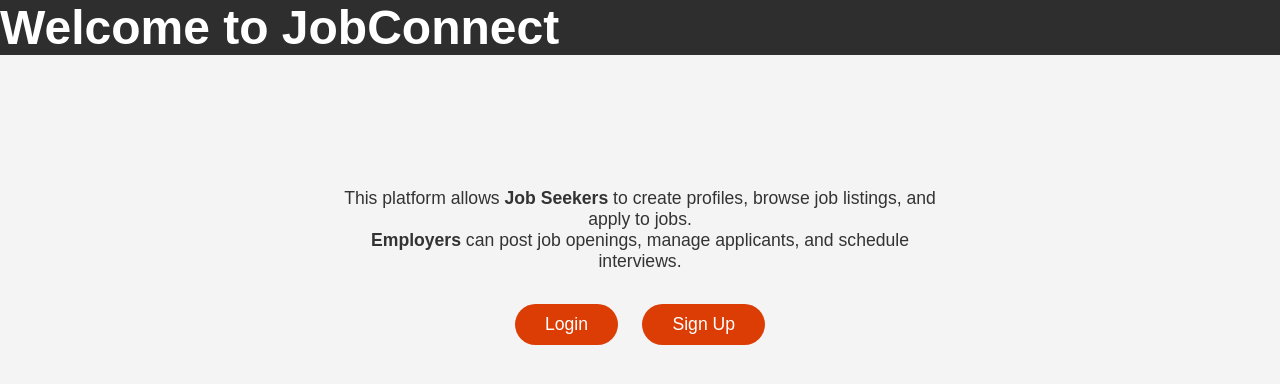
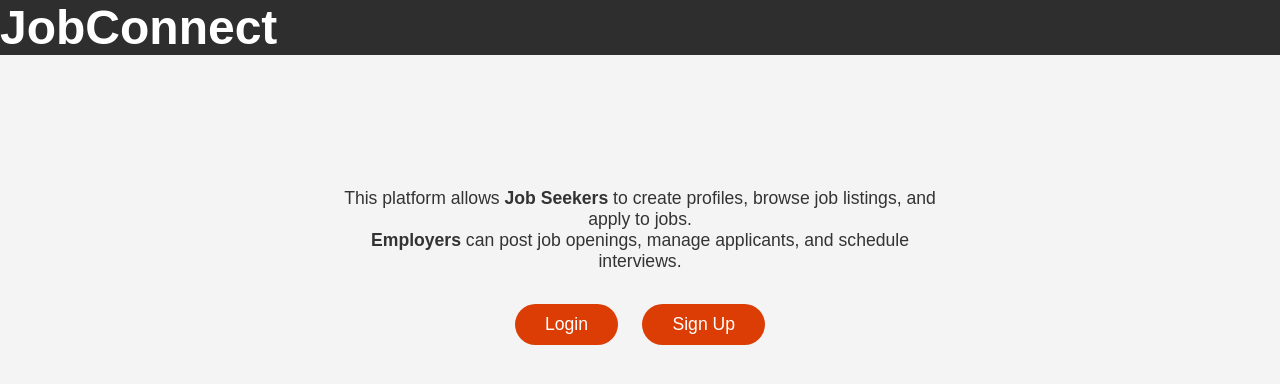
Before and after one commit to nickmarietta/cpsc332jobportal, a PHP site: page / in a window 1280 px wide. Shown: the top 384 px of the page. Run offline with PHP 8.4, Linux system fonts and the light colour scheme.

Commit message:
fixing final styling

```diff
--- a/auth/register.php
+++ b/auth/register.php
@@ -95,6 +95,8 @@ if ($_SERVER["REQUEST_METHOD"] === "POST") {
         <label for="Employer">Employer</label><br><br>
 
         <input type="submit" class="signupbtn" value="Create Account">
+
+        <a> Already have an account? <a href="./login.php">Click here </a> </a>
     </div>
 </form>
 </body>
--- a/index.php
+++ b/index.php
@@ -10,7 +10,7 @@
 <body>
 
 <header>
-  <h1>Welcome to JobConnect</h1>
+  <h1>JobConnect</h1>
 </header>
 
 <main>
```
